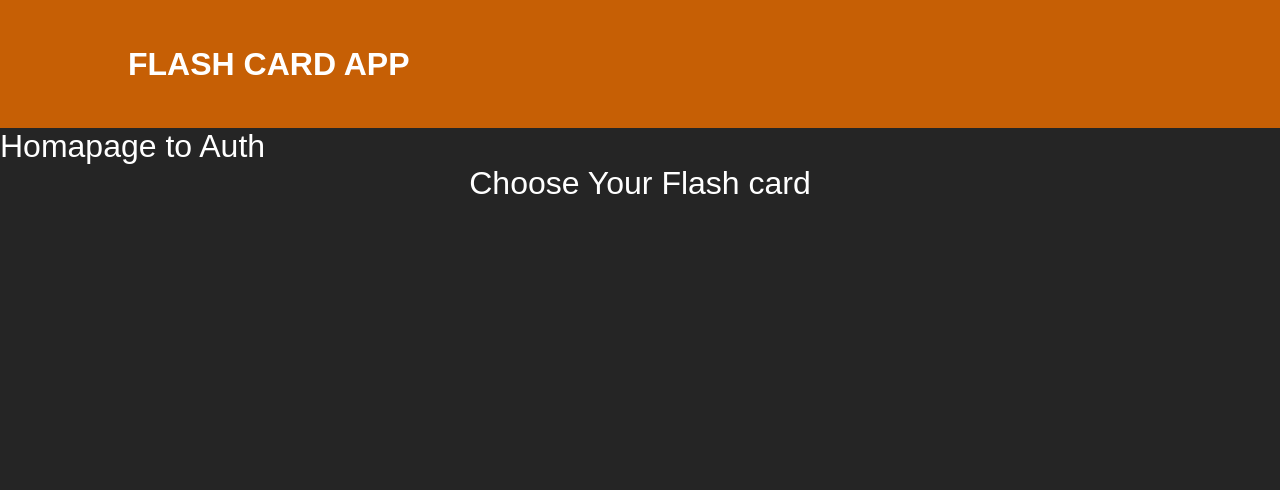
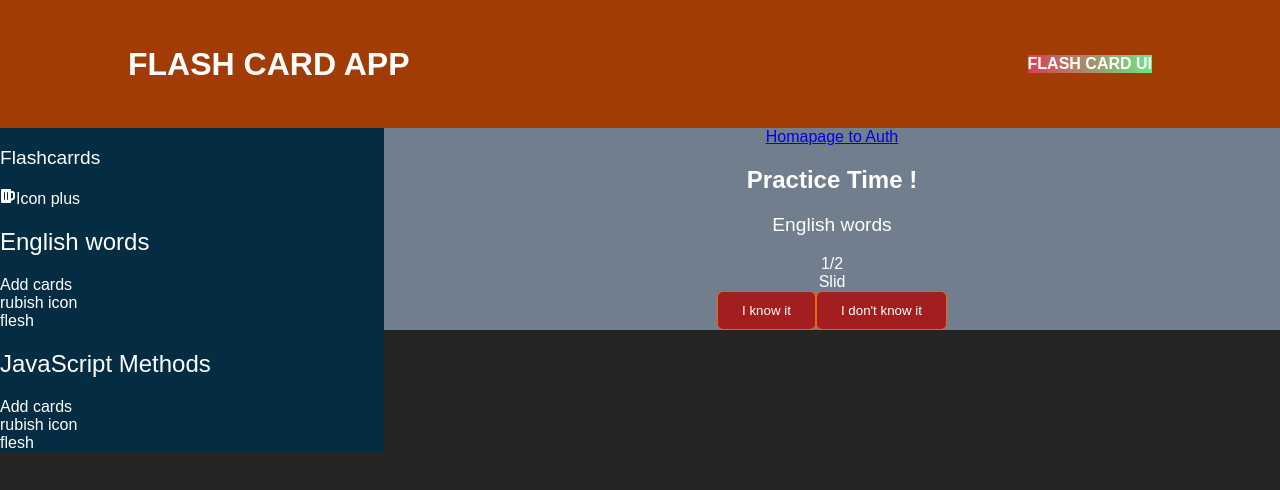
Before and after one commit to Av-code80/Flash-Card-App-React, a JavaScript app: page /homepage in a window 1280 px wide. Shown: the top 490 px of the page. Built offline with nearby package versions, Linux system fonts and the light colour scheme.

Commit message:
homepageIntegration

```diff
--- a/package.json
+++ b/package.json
@@ -3,12 +3,14 @@
   "version": "0.1.0",
   "private": true,
   "dependencies": {
+    "@react-icons/all-files": "^4.1.0",
     "@reduxjs/toolkit": "^1.6.2",
     "@testing-library/jest-dom": "^5.11.4",
     "@testing-library/react": "^11.1.0",
     "@testing-library/user-event": "^12.1.10",
     "react": "^17.0.1",
     "react-dom": "^17.0.2",
+    "react-icons": "^4.3.1",
     "react-redux": "^7.2.6",
     "react-router": "^5.2.1",
     "react-router-dom": "^5.3.0",
--- a/src/components/HeaderLogout.js
+++ b/src/components/HeaderLogout.js
@@ -1,22 +1,18 @@
-import { useSelector, useDispatch } from 'react-redux'
-import classes from './HeaderLogout.module.css'
-import { authActions } from '../store/auth'
-
-
+import { useSelector, useDispatch } from "react-redux";
+import classes from "./HeaderLogout.module.css";
+import { authActions } from "../store/auth";
 
 const HeaderLogout = () => {
-
-const Authentified = useSelector(state => state.auth.isAuthenticated)
+  const Authentified = useSelector((state) => state.auth.isAuthenticated);
 
   const dispatch = useDispatch();
   const logoutHandler = () => {
-    dispatch(authActions.logout())
-}
-
+    dispatch(authActions.logout());
+  };
   return (
     <header className={classes.header}>
       <h1>FLASH CARD APP</h1>
-        {Authentified && (
+      {Authentified ? (
         <nav>
           <ul>
             <li>
@@ -30,8 +26,10 @@ const logoutHandler = () => {
             </li>
           </ul>
         </nav>
+      ) : (
+        <div className={classes.flashcardHeader}>FLASH CARD UI</div>
       )}
     </header>
   );
-}
-export default HeaderLogout
+};
+export default HeaderLogout;
--- a/src/components/HeaderLogout.module.css
+++ b/src/components/HeaderLogout.module.css
@@ -4,7 +4,7 @@
   display: flex;
   justify-content: space-between;
   align-items: center;
-  background-color: #c65f05;
+  background-color: #a23c06;
   color: white;
   padding: 0 10%;
 }
@@ -46,3 +46,10 @@
   background-color: #d83b18;
   border-color: #e6a5c3;
 }
+
+.flashcardHeader{
+  font-weight: bolder;
+background: #dd3e54;  /* fallback for old browsers */
+background: -webkit-linear-gradient(to left, #6be585, #dd3e54);  /* Chrome 10-25, Safari 5.1-6 */
+background: linear-gradient(to left, #6be585, #dd3e54); /* W3C, IE 10+/ Edge, Firefox 16+, Chrome 26+, Opera 12+, Safari 7+ */
+}
--- a/src/components/Homepage.js
+++ b/src/components/Homepage.js
@@ -1,17 +1,41 @@
 import { Link } from "react-router-dom";
-import classes from './Homepage.module.css'
+import { FaBeer } from "react-icons/fa";
+import classes from "./Homepage.module.css";
 
 const Homepage = () => {
+  return (
+    <>
+      <div className={classes.homepage}>
+        <section className={classes.mainbody}>
+          <Link to="/">Homapage to Auth </Link>
+          <h1>Practice Time !</h1>
+          <h3>English words</h3>
+          <span>1/2</span>
+          <article>
+            <div>Slid</div>
+            <button>I know it</button>
+            <button>I don't know it</button>
+          </article>
+        </section>
+        <section className={classes.aside}>
+          <h3>Flashcarrds</h3> <FaBeer />
+          <span>Icon plus</span>
+          <article>
+            <h2>English words</h2>
+            <span>Add cards</span>
+            <div>rubish icon</div>
+            <div>flesh</div>
+          </article>
+          <article>
+            <h2>JavaScript Methods</h2>
+            <span>Add cards</span>
+            <div>rubish icon</div>
+            <div>flesh</div>
+          </article>
+        </section>
+      </div>
+    </>
+  );
+};
 
-
-    return (
-      <>
-        <Link className={classes.homepage} to="/">
-         Homapage to Auth
-          <div>Choose Your Flash card</div>
-        </Link>
-      </>
-    );
-}
-
-export default Homepage
+export default Homepage;
--- a/src/components/Homepage.module.css
+++ b/src/components/Homepage.module.css
@@ -1,8 +1,26 @@
-.homepage{
+h3 {
+  font-size: 1.2em;
+  font-weight: normal;
+}
+h2 {
+  font-size: 1.5em;
+  font-weight: normal;
+}
 
-    color: #fff;
-    font-size: 2em;
-    margin: 0 auto;
-    text-align: center;
-    text-decoration: none;
+.mainbody {
+  color: #fff;
+  margin: 0 auto;
+  text-align: center;
+  background-color: rgb(113, 126, 142);
+  width: 70%;
+  float:right;
+
 }
+
+.aside{
+  float: left;
+  background-color: rgb(4, 45, 67);
+  width: 30%;
+color: #fff;
+
+}
--- a/src/index.js
+++ b/src/index.js
@@ -7,7 +7,6 @@ import store from "./store/index";
 
 
 //import { Provider } from 'react-redux';
-
 
 ReactDOM.render(
   <>
```
Also changed, not shown: src/components/Auth.js (+2 -5 lines), 2 other files (tests, documents, lock files or other folders). Lines whose indentation alone changed are shown as unchanged.
